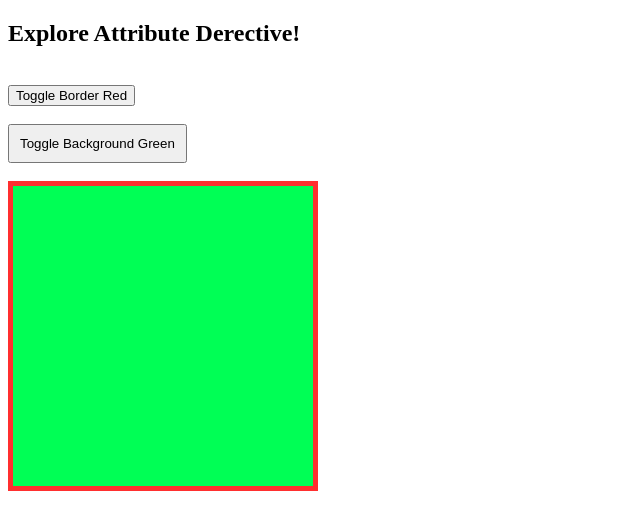
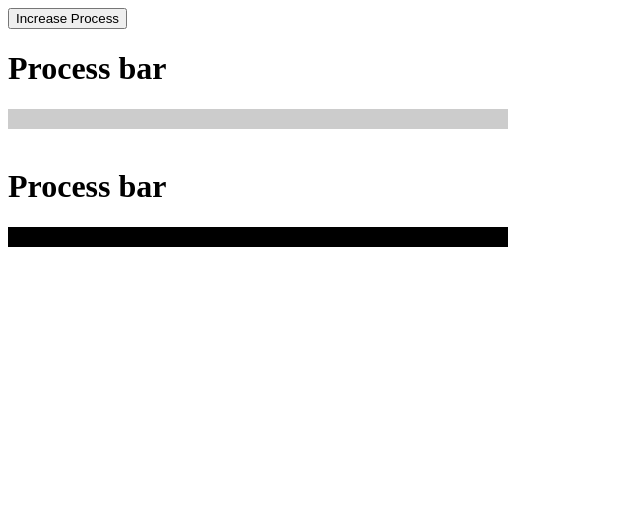
Before and after one commit to Minhvn98/LearnAngular, an Angular app: page / in a window 1280 px wide. Shown: the top 530 px of the page, without its empty margins (0-640 px from the left). Built offline with nearby package versions, Linux system fonts and the light colour scheme.

Commit message:
Input binding - Component interaction

```diff
--- a/src/app/app.component.css
+++ b/src/app/app.component.css
@@ -1,4 +1,4 @@
-.box {
+/* .box {
   width: 300px;
   height: 300px;
   background-color: #fff;
@@ -11,4 +11,4 @@
 
 .background-green {
   background-color: rgb(0, 255, 85);
-}
+} */
--- a/src/app/app.component.html
+++ b/src/app/app.component.html
@@ -1,25 +1,9 @@
-<h2>{{ title }}</h2>
+<button (click)="currentProcess = currentProcess + 10">Increase Process</button>
 
+<app-process-bar></app-process-bar>
 <br />
-<button (click)="isRed = !isRed">Toggle Border Red</button>
-<br />
-<br />
-<button (click)="isGreen = !isGreen" [style.padding.px]="10">
-  Toggle Background Green
-</button>
-<br />
-<br />
-
-<div
-  class="box"
-  [class.border-red]="true"
-  [class.background-green]="true"
-></div>
-
-<!-- <div
-  class="box"
-  [class]="{
-    'border-red': isRed,
-    'background-green': isGreen
-  }"
-></div> -->
+<app-process-bar
+  [backgroundColor]="'black'"
+  [process]="currentProcess"
+  [processColor]="'green'"
+></app-process-bar>
--- a/src/app/app.component.ts
+++ b/src/app/app.component.ts
@@ -8,6 +8,5 @@ import { Component } from '@angular/core';
 export class AppComponent {
   title = 'Explore Attribute Derective!';
 
-  isRed = false;
-  isGreen = false;
+  currentProcess = 0;
 }
--- a/src/app/hello/hello.component.css
+++ /dev/null
@@ -1,7 +0,0 @@
-h4 {
-  margin: 0;
-}
-
-.head {
-  color: red;
-}
--- a/src/app/hello/hello.component.html
+++ /dev/null
@@ -1,35 +0,0 @@
-<h2 style="text-align: center">User Profile Card</h2>
-
-<!-- <div class="card">
-  <img
-    src="https://www.w3schools.com/w3images/team2.jpg"
-    alt="John"
-    style="width: 100%"
-  />
-  <h1>{{ person.name }}</h1>
-  <p class="title">{{ person.role }}</p>
-  <p>{{ person.university }}</p>
-  <div style="margin: 24px 0">
-    <a href="#"><i class="fa fa-dribbble"></i></a>
-
-    <ng-template [ngIf]="person.twitter">
-      <b>{{ person.twitter }}</b>
-    </ng-template>
-
-    <a href="#"><i class="fa fa-linkedin"></i></a>
-    <a *ngIf="person.fb; else noFB" href="#"><i class="fa fa-facebook"></i></a>
-    <ng-template #noFB>
-      <div>Bạn đéo có fb</div>
-    </ng-template>
-  </div>
-  <p><button (click)="handleClick()">Contact</button></p>
-</div> -->
-
-<h1>POSTS</h1>
-<div *ngFor="let post of posts">
-  <h4>User Id: {{ post.userId }}</h4>
-  <h4 [class.head]="post.id % 2 == 0">Id: {{ post.id }}</h4>
-  <h4>Title: {{ post.title }}</h4>
-  <p>{{ post.body }}</p>
-  <br />
-</div>
--- a/src/app/hello/hello.component.ts
+++ /dev/null
@@ -1,48 +0,0 @@
-import { Component, OnInit } from '@angular/core';
-
-@Component({
-  selector: 'app-hello',
-  templateUrl: './hello.component.html',
-  styleUrls: ['./hello.component.css'],
-})
-export class HelloComponent implements OnInit {
-  person = {
-    name: 'Lò Văn Son',
-    role: 'CTO',
-    university: 'Con Cac',
-    fb: 'fb',
-    twitter: null,
-  };
-
-  posts = [
-    {
-      userId: 1,
-      id: 1,
-      title:
-        'sunt aut facere repellat provident occaecati excepturi optio reprehenderit',
-      body:
-        'quia et suscipit\nsuscipit recusandae consequuntur expedita et cum\nreprehenderit molestiae ut ut quas totam\nnostrum rerum est autem sunt rem eveniet architecto',
-    },
-    {
-      userId: 2,
-      id: 2,
-      title: 'qui est esse',
-      body:
-        'est rerum tempore vitae\nsequi sint nihil reprehenderit dolor beatae ea dolores neque\nfugiat blanditiis voluptate porro vel nihil molestiae ut reiciendis\nqui aperiam non debitis possimus qui neque nisi nulla',
-    },
-    {
-      userId: 2,
-      id: 3,
-      title: 'ea molestias quasi exercitationem repellat qui ipsa sit aut',
-      body:
-        'et iusto sed quo iure\nvoluptatem occaecati omnis eligendi aut ad\nvoluptatem doloribus vel accusantium quis pariatur\nmolestiae porro eius odio et labore et velit aut',
-    },
-  ];
-  constructor() {}
-
-  ngOnInit(): void {}
-
-  handleClick() {
-    alert('Con cac sieu to');
-  }
-}
--- /dev/null
+++ b/src/app/process-bar/process-bar.component.css
@@ -0,0 +1,10 @@
+.process-container {
+  width: 500px;
+  height: 20px;
+  background-color: rgb(114, 112, 111);
+  overflow: hidden;
+}
+
+.process-container .process {
+  height: 20px;
+}
--- /dev/null
+++ b/src/app/process-bar/process-bar.component.html
@@ -0,0 +1,11 @@
+<h1>Process bar</h1>
+
+<div class="process-container" [style.background-color]="backgroundColor">
+  <div
+    class="process"
+    [style]="{
+      backgroundColor: processColor,
+      width: process + '%'
+    }"
+  ></div>
+</div>
--- /dev/null
+++ b/src/app/process-bar/process-bar.component.ts
@@ -0,0 +1,26 @@
+import { Component, OnInit, Input, OnChanges } from '@angular/core';
+
+@Component({
+  selector: 'app-process-bar',
+  templateUrl: './process-bar.component.html',
+  styleUrls: ['./process-bar.component.css'],
+})
+export class ProcessBarComponent implements OnInit {
+  _process: number = 0;
+  @Input() backgroundColor = '#ccc';
+  @Input() processColor = 'tomato';
+  @Input() set process(val: number) {
+    this._process = val;
+  }
+  get process(): number {
+    return this._process;
+  }
+
+  constructor() {}
+
+  ngOnInit(): void {}
+
+  ngOnChanges(): void {
+    console.log(this.process);
+  }
+}
```
Also changed, not shown: src/app/app.module.ts (+5 -10 lines), 1 other file (tests, documents, lock files or other folders).
